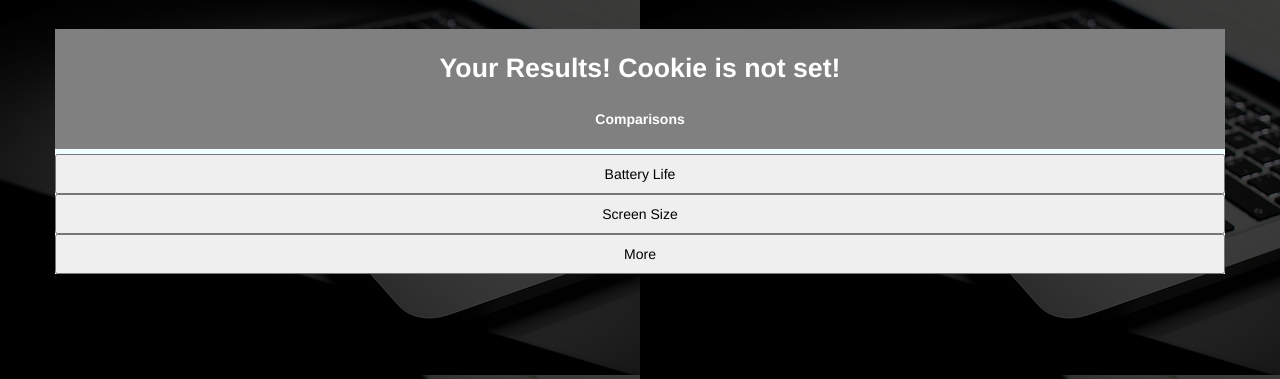
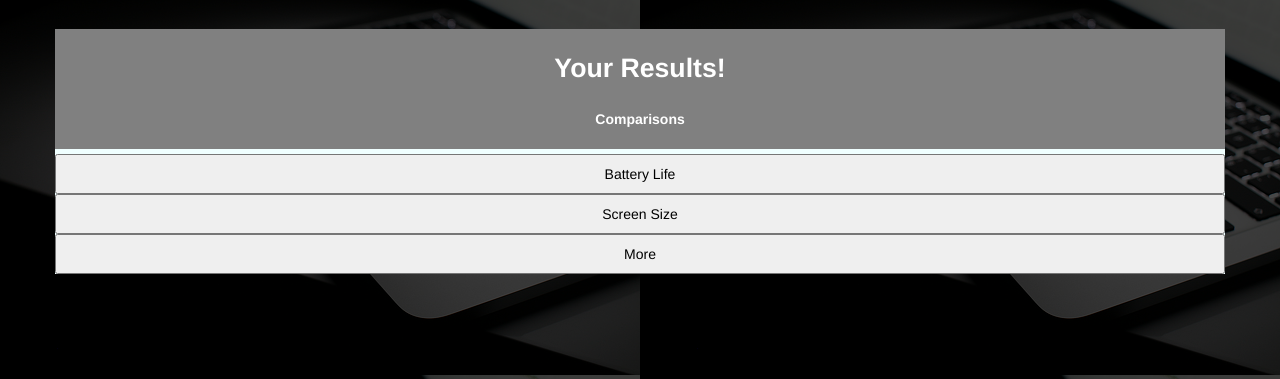
Before and after one commit to dbarby/ACIT-2910-A3, a PHP site: page /results.php in a window 1280 px wide. Shown: the part 51-430 px from the top of the page. Run offline with PHP 8.4, Linux system fonts and the light colour scheme; data that the repository does not hold is empty.

Commit message:
Update results.php

```diff
--- a/results.php
+++ b/results.php
@@ -27,16 +27,7 @@ $count = 1;
         <div class="results-container">
             <form>
                 <div id="results-header">
-                    <label>Your Results!
-                    <?php if(!isset($_COOKIE["q1"])) {
-    echo "Cookie is not set!";
-} else {
-    echo "Value for q1 is: " . $_COOKIE["q1"];
-    echo "Value for q2 is: " . $_COOKIE["q2"];
-    echo "Value for q3 is: " . $_COOKIE["q3"];
-}
-?>
-</label>
+                    <label>Your Results!</label>
                 </div>
                 <div class="row-container">
                     <!--Zoom-result just means that it is in focus. More applicable to the design where
```
